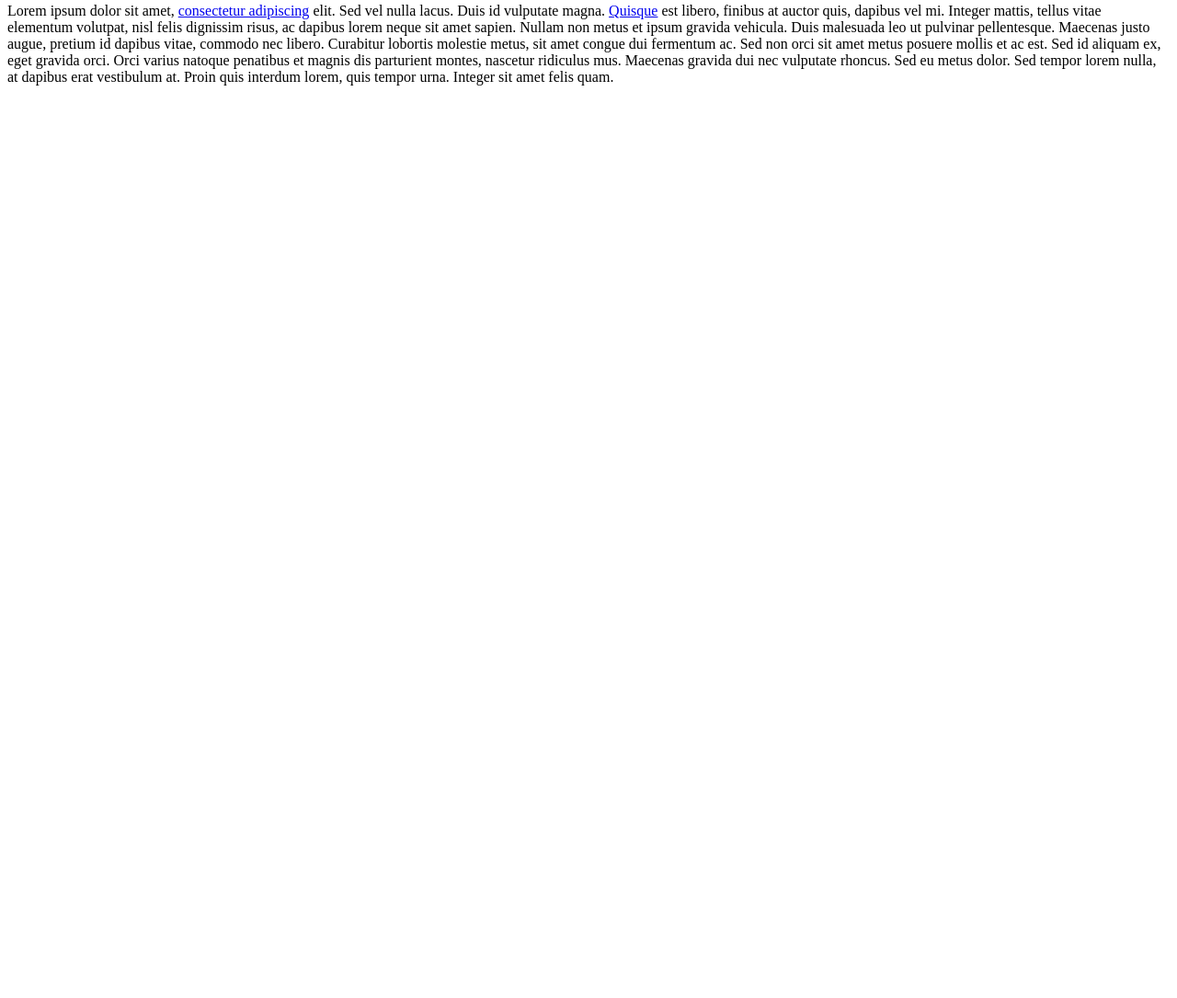
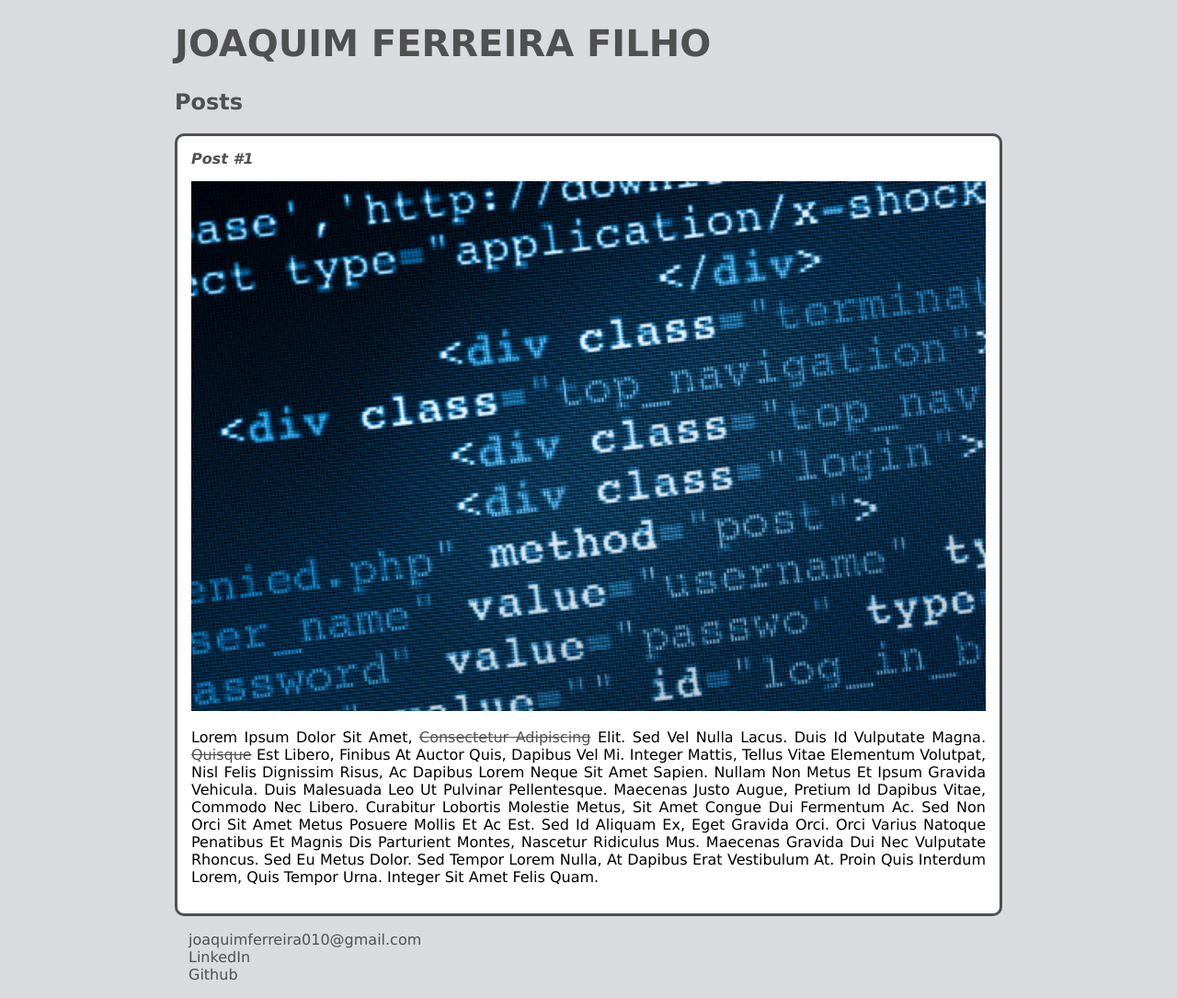
Before and after one commit to joaquimferreira010/Introducao_criacao_websites_com_html5_css3, a plain HTML site: page index.html in a window 1280 px wide. Shown: the part 165-1250 px from the top of the page at 92% size. Before the commit the page ends 800 px from the top, so only its background shows below. Drawn offline with Linux system fonts and the light colour scheme.

Commit message:
Atualizações da atividade do curso

```diff
--- a/index.html
+++ b/index.html
@@ -3,25 +3,39 @@
 	<head>
 		<meta charset="utf-8">
 		<title>Joaquim Ferreira Filho</title>
+		<link rel="stylesheet" href="style.css">
 	</head>
 	<body>
 		<header>
-			<h1>Joaquim Ferreira Filho</h1>
+			<img src="foto.jpeg" alt="Ilustração do rosto de Joaquim Ferreira Filho" class="foto">
+			<h1 id="title">Joaquim Ferreira Filho</h1>
 		</header>
 		<section>
 			<header>
-				<h2>Posts</h2>
+				<h2 class="subtitle">Posts</h2>
 			</header>
-			<article>
+			<article class="post">
 				<header>
-					<h3>Post #1</h3>
+					<h3 class="post_title">Post #1</h3>
+					<img src="htmlcode1.jpg" alt="Imagem representando o html5"  class="post_image">
 				</header>
-				<p>
+				<p class="post_content">
 					Lorem ipsum dolor sit amet, <a href ="https://www.linkedin.com/in/joaquimferreira010" target="_blank">consectetur adipiscing</a> elit. Sed vel nulla lacus. Duis id vulputate magna. <a href="mailto:joaquimferreira010@gmail.com">Quisque</a> est libero, finibus at auctor quis, dapibus vel mi. Integer mattis, tellus vitae elementum volutpat, nisl felis dignissim risus, ac dapibus lorem neque sit amet sapien. Nullam non metus et ipsum gravida vehicula. Duis malesuada leo ut pulvinar pellentesque. Maecenas justo augue, pretium id dapibus vitae, commodo nec libero. Curabitur lobortis molestie metus, sit amet congue dui fermentum ac. Sed non orci sit amet metus posuere mollis et ac est. Sed id aliquam ex, eget gravida orci. Orci varius natoque penatibus et magnis dis parturient montes, nascetur ridiculus mus. Maecenas gravida dui nec vulputate rhoncus. Sed eu metus dolor. Sed tempor lorem nulla, at dapibus erat vestibulum at. Proin quis interdum lorem, quis tempor urna. Integer sit amet felis quam.
 				</p>
 			</article>
 		</section>
-		<footer> </footer>
+		<footer>
+			<ul class="contacts_list">
+				<li>
+					<a href="mailto:joaquimferreira010@gmail.com">joaquimferreira010@gmail.com</a>
+				</li>
+				<li>
+					<a href="https://www.linkedin.com/in/joaquimferreira010" target="_blank">LinkedIn</a>
+				</li>
+				<li>
+					<a href="https://github.com/joaquimferreira010" target="_blank">Github</a>
+				</li>
+			</ul>
 	</body>
 
 </html>
--- /dev/null
+++ b/style.css
@@ -0,0 +1,61 @@
+body{
+	background: #d9dbdf;
+	font-family: verdana;
+	max-width: 900px;
+	margin: auto;
+}
+
+.foto{
+	border-radius: 50%;
+	border: 1px solid #505050;
+}
+
+#title, .subtitle, .post_title{
+	color: #505050;
+
+}
+
+#title{
+	font-size: 40px;
+	text-transform: uppercase;
+}
+
+a{
+	text-decoration: line-through;
+	color: #505050;
+}
+
+.post_title{
+	font-size: 16px;
+	font-style: italic;
+	margin: 0;
+	margin-bottom: 15px;
+}
+
+.post{
+	background: #FFF;
+	padding: 15px;
+	border: 3px solid #505050;
+	margin-bottom: 15px;
+	border-radius: 10px;
+}
+.post_content{
+	margin: 0;
+	margin-bottom: 15px;
+	text-transform: capitalize;
+	text-align: justify;
+}
+
+.post_image{
+	margin-bottom: 15px;
+	width: 100%
+}
+
+.contacts_list{
+	list-style-type: none;
+	padding-left: 15px;
+}
+
+.contacts_list li a{
+	text-decoration: none;
+}
```
Also changed, not shown: enderecoBaixarImagens.txt (added), foto.jpeg.
